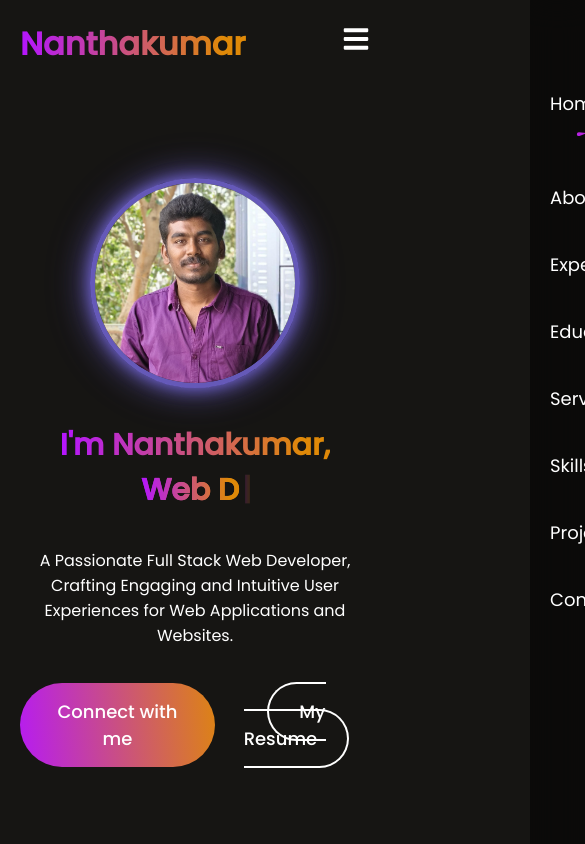
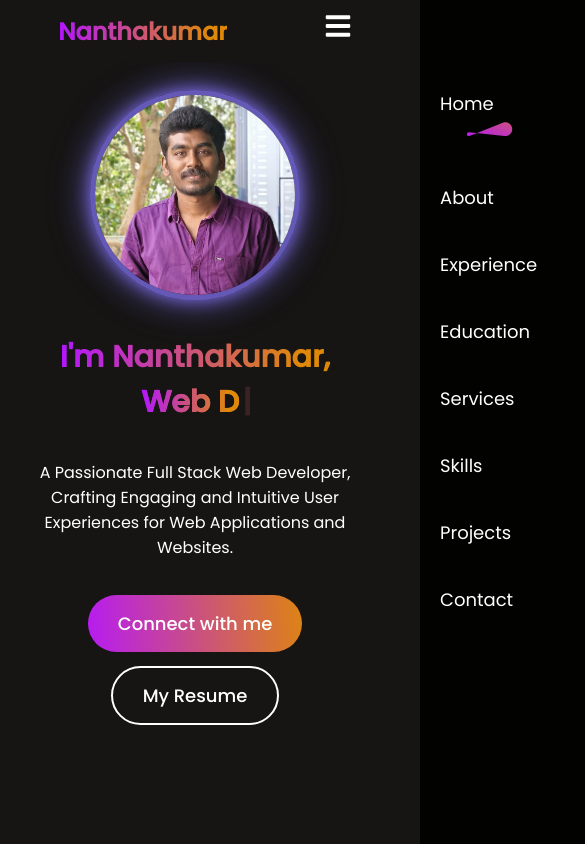
Before and after one commit to nanthakumars016/Portfolio, a React (Vite) app: page / in a window 390 px wide. Shown: the top 844 px of the page, 585 px wide, since content can reach past the window. Built offline with nearby package versions, Linux system fonts and the light colour scheme.

Commit message:
first commit

```diff
--- a/src/Components/Hero/Hero.css
+++ b/src/Components/Hero/Hero.css
@@ -74,7 +74,6 @@
   gap: 20px;
   font-weight: 500;
   margin-bottom: 50px;
-  /* flex-wrap: wrap;  */
 }
 
 .hero-connect,
@@ -158,3 +157,9 @@
     font-weight: 500;
   }
 }
+@media (max-width: 480px) {
+  .hero-action {
+    gap: 30px;
+    flex-wrap: wrap;
+  }
+}
--- a/src/Components/Navbar/Navbar.css
+++ b/src/Components/Navbar/Navbar.css
@@ -1,24 +1,31 @@
 /* Navbar Container */
 .Navbar {
+  width: 100vw; /* Ensure full width */
+  display: flex;
+  align-items: center;
+  justify-content: space-around; /* Changed from space-around */
+  padding: 10px 40px; /* Adjusted padding */
+  z-index: 1000;
   position: fixed;
   top: 0;
-  left: 0;
-  display: flex;
-  align-items: center;
-  justify-content: space-between;
-  padding: 20px 130px;
-  position: relative;
-  z-index: 1000; /* Ensures Navbar is always on top */
+  background: #161513;
+  backdrop-filter: blur(10px);
+  -webkit-backdrop-filter: blur(10px);
 }
+
+/* Ensure Links Don't Get Hidden */
 .Navbar a {
   text-decoration: none;
 }
+
 /* Logo */
 .Navbar h1 {
   background: linear-gradient(270deg, #df8908 10%, #b415ff 100%);
   background-clip: text;
   -webkit-background-clip: text;
   -webkit-text-fill-color: transparent;
+  font-size: 24px; /* Adjusted font size */
+  margin: 0;
 }
 
 /* Navigation Menu */
@@ -26,14 +33,16 @@
   display: flex;
   align-items: center;
   list-style: none;
-  gap: 50px;
-  font-size: 20px;
+  gap: 30px;
+  margin: 0;
+  padding: 0;
 }
 
 /* Anchor Link */
 .anchor-link {
   text-decoration: none;
   color: aliceblue;
+  font-size: 18px; /* Adjusted font size */
   transition: color 0.3s ease-in-out;
 }
 
@@ -52,13 +61,14 @@
   display: none;
   font-size: 28px;
   cursor: pointer;
-  z-index: 1001; /* Ensures icon is above everything */
+  z-index: 1001;
+  color: white;
 }
 
 /* Responsive Navbar */
-@media (max-width: 1400px) {
+@media (max-width: 1024px) {
   .Navbar {
-    padding: 20px 30px;
+    padding: 10px 20px; /* Adjusted padding */
   }
 
   /* Show Hamburger Menu */
@@ -68,22 +78,23 @@
     z-index: 1002;
   }
 
-  /* Mobile Menu */
+  /* Hide Regular Menu */
   .nav-menu {
     position: fixed;
     top: 0;
-    right: -100%; /* Initially hidden */
-    width: 250px;
+    right: -250px; /* Initially hidden */
+    width: 250px; /* Set fixed width */
     height: 100vh;
-    background: rgba(0, 0, 0, 0.5); /* Semi-transparent black */
-    backdrop-filter: blur(15px); /* Frosted glass effect */
-    -webkit-backdrop-filter: blur(15px); /* Safari support */
+    background: rgba(0, 0, 0, 0.9); /* Solid dark background */
+    backdrop-filter: blur(15px);
+    -webkit-backdrop-filter: blur(15px);
     flex-direction: column;
     justify-content: flex-start;
     align-items: flex-start;
     padding-top: 80px;
+    padding-left: 20px;
     gap: 20px;
-    font-size: 20px;
+    font-size: 18px; /* Adjusted font size */
     transition: right 0.3s ease-in-out;
     z-index: 1000;
   }
@@ -95,22 +106,18 @@
 
   .nav-menu li {
     width: 100%;
-    padding: 10px 20px;
-  }
-
-  .nav-menu li p {
-    display: block;
-    width: 100%;
-    text-align: left;
+    padding: 10px 0;
   }
 }
 
+/* Small Mobile Devices */
 @media (max-width: 480px) {
   .Navbar {
-    padding: 20px;
+    padding: 10px; /* Adjusted padding */
   }
 
   .nav-menu {
-    font-size: 18px;
+    font-size: 16px; /* Adjusted font size */
+    width: 220px; /* Adjust for smaller screens */
   }
 }
```
Also changed, not shown: src/Components/Navbar/Navbar.jsx (line endings or trailing spaces).
